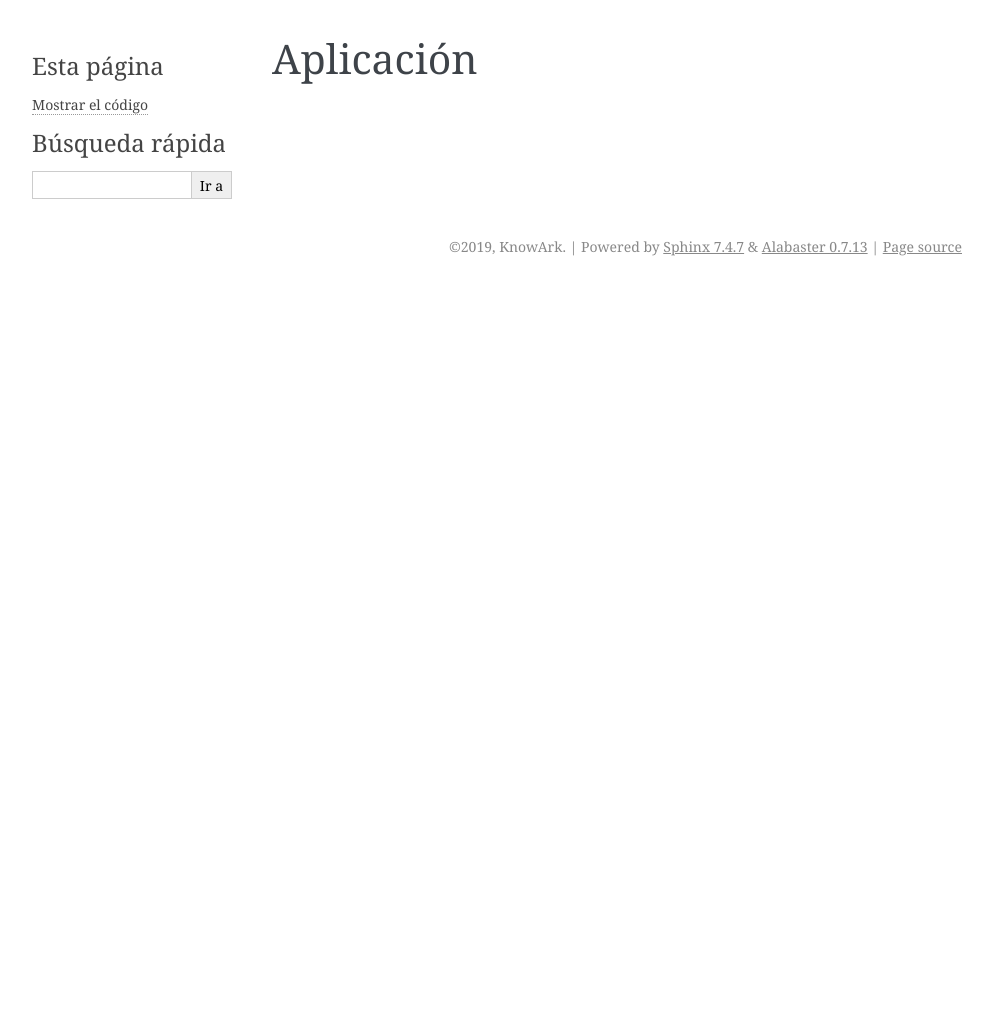
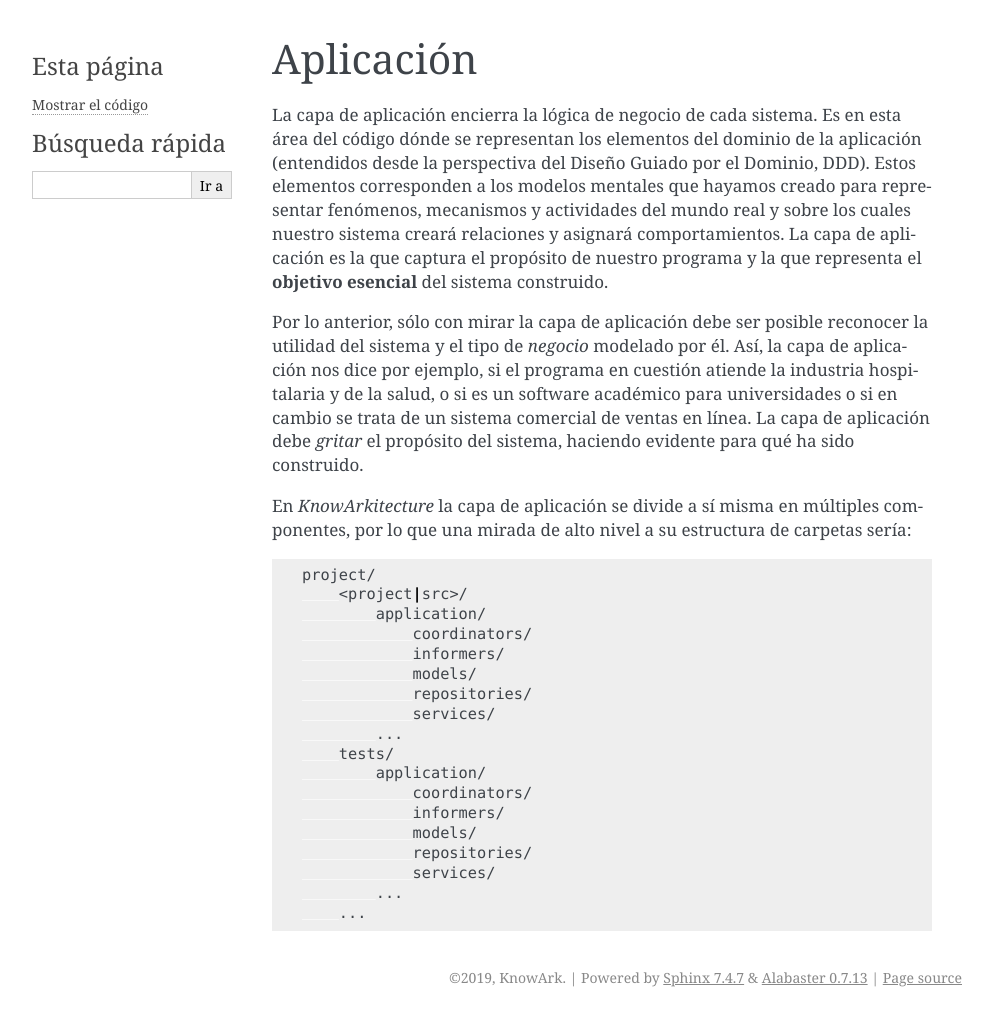
Before and after one commit to knowark/knowarkitecture, a Sphinx documentation site: the page built from docs/implantacion/aplicacion/index.rst, in a window 1280 px wide. Shown: the whole page, without its empty margins (148-1141 px from the left). Built offline with Sphinx 7.4.7, drawn with Linux system fonts in a browser that asks for light colours; before the commit the page ends 900 px from its top, so only the background shows below that.

Commit message:
Describir capa de aplicación

```diff
--- a/docs/implantacion/aplicacion/index.rst
+++ b/docs/implantacion/aplicacion/index.rst
@@ -1,2 +1,45 @@
 Aplicación
 ==========
+
+La capa de aplicación encierra la lógica de negocio de cada sistema.
+Es en esta área del código dónde se representan los elementos del
+dominio de la aplicación (entendidos desde la perspectiva del Diseño Guiado
+por el Dominio, DDD). Estos elementos corresponden a los modelos mentales que
+hayamos creado para representar fenómenos, mecanismos y actividades del
+mundo real y sobre los cuales nuestro sistema creará relaciones y asignará
+comportamientos. La capa de aplicación es la que captura el propósito de
+nuestro programa y la que representa el **objetivo esencial** del sistema
+construido.
+
+Por lo anterior, sólo con mirar la capa de aplicación debe ser posible
+reconocer la utilidad del sistema y el tipo de *negocio* modelado por él. Así,
+la capa de aplicación nos dice por ejemplo, si el programa en cuestión atiende
+la industria hospitalaria y de la salud, o si es un software académico para
+universidades o si en cambio se trata de un sistema comercial de ventas en
+línea. La capa de aplicación debe *gritar* el propósito del sistema, haciendo
+evidente para qué ha sido construido.
+
+En *KnowArkitecture* la capa de aplicación se divide a sí misma en múltiples
+componentes, por lo que una mirada de alto nivel a su estructura de carpetas
+sería:
+
+.. code:: bash
+
+    project/
+        <project|src>/
+            application/
+                coordinators/
+                informers/
+                models/
+                repositories/
+                services/
+            ...
+        tests/
+            application/
+                coordinators/
+                informers/
+                models/
+                repositories/
+                services/
+            ...
+        ...
```
